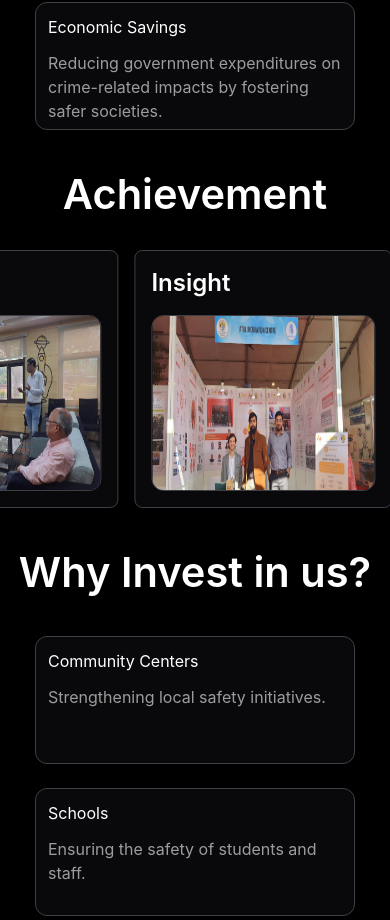
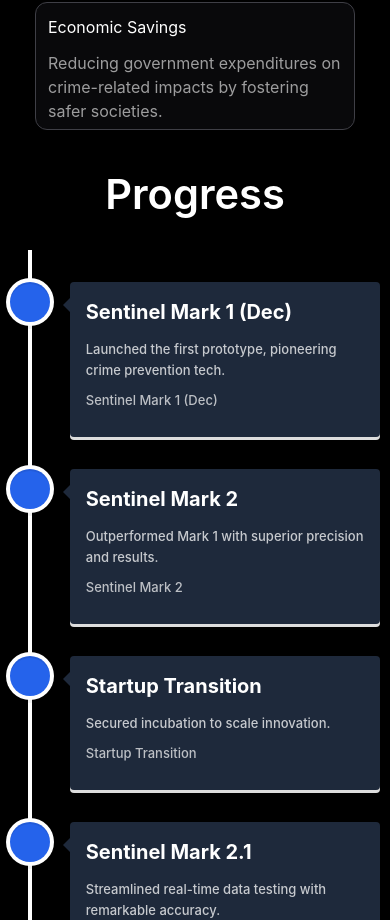
Before and after one commit to DevWithJas/AGOMUC-PROGRAM, a React (Vite) app: page / in a window 390 px wide. Shown: the part 4600-5520 px from the top of the page. Built offline with nearby package versions, Linux system fonts and the light colour scheme; a web font is replaced by a local one.

Commit message:
add timeline

```diff
--- a/src/Pages/Home.jsx
+++ b/src/Pages/Home.jsx
@@ -24,7 +24,7 @@ const Home = () => {
                     <section id="vision">
                         <Vision />
                     </section>
-                    <section id="progress" className="hidden sm:block">
+                    <section id="progress">
                         <Progress />
                     </section>
                     <Achievement />
```
